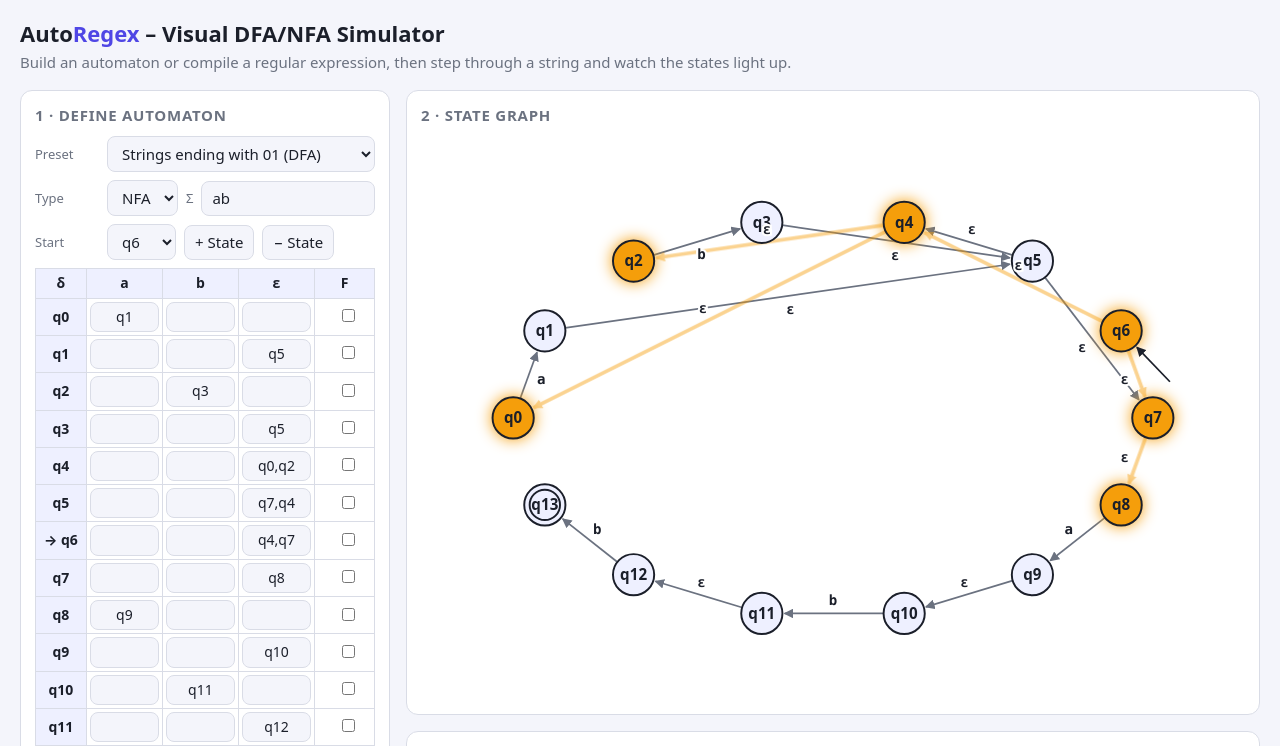
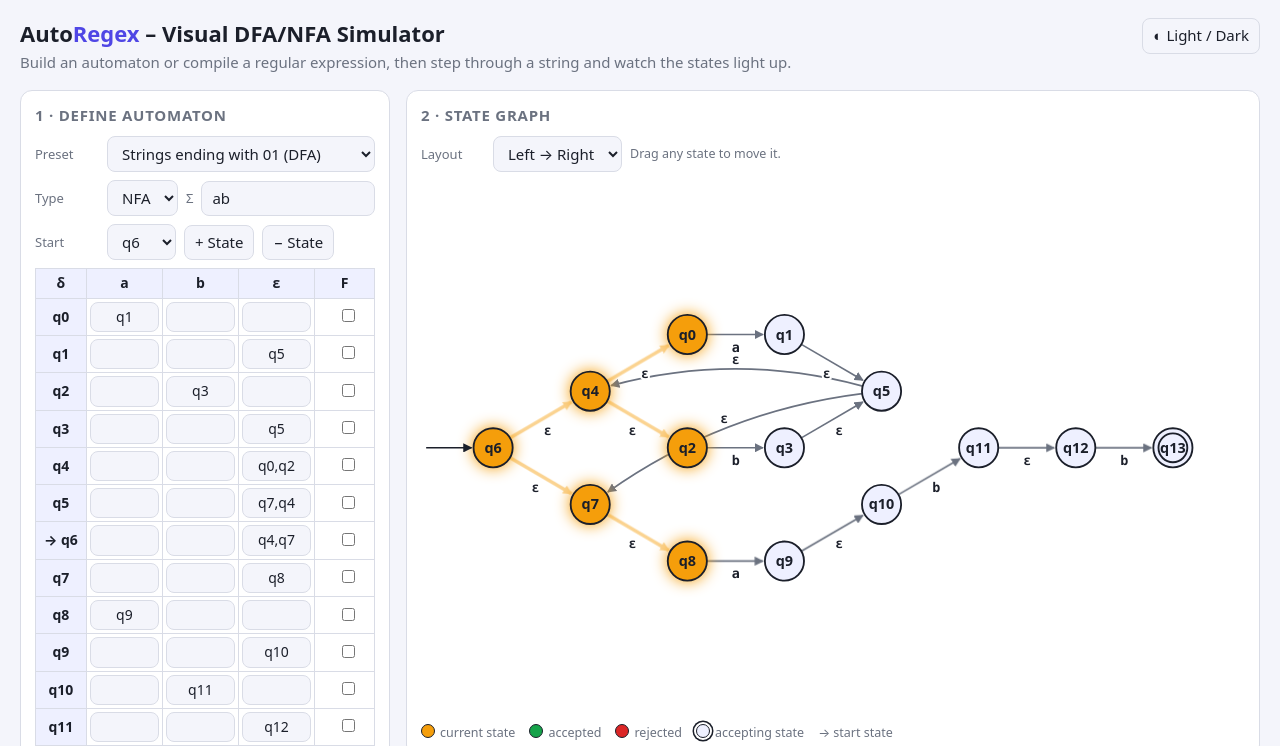
Before and after one commit to kishore122006/autoregex, a plain HTML site: page index.html in a window 1280 px wide. Both pictures are taken after a click on the button "Build". Shown: the top 746 px of the page. Drawn offline with Linux system fonts and the light colour scheme.

Commit message:
Add files via upload

```diff
--- a/index.html
+++ b/index.html
@@ -41,6 +41,17 @@ svg{width:100%;height:auto;display:block}
 .e{fill:none;stroke:var(--mut);stroke-width:1.6}
 .e.hot{stroke:var(--hot);stroke-width:3.4;animation:pulse .7s ease-in-out infinite alternate}
 @keyframes pulse{from{opacity:.45}to{opacity:1}}
+.e{transition:stroke .25s,stroke-width .25s}
+.node{cursor:grab;touch-action:none}
+.node:active{cursor:grabbing}
+.banner{transition:background .3s,border-color .3s}
+.banner.ok,.banner.no{animation:pop .45s ease-out}
+@keyframes pop{from{transform:scale(.95);opacity:0}to{transform:scale(1);opacity:1}}
+@keyframes hop{from{transform:translateY(-14px)}to{transform:translateY(-3px)}}
+.tape span.cur{animation:hop .3s ease-out}
+.legend{display:flex;gap:14px;flex-wrap:wrap;font-size:12.5px;color:var(--mut);margin-top:8px}
+.legend i{display:inline-block;width:12px;height:12px;border-radius:50%;margin-right:5px;vertical-align:-1px;border:1.5px solid var(--tx);background:var(--st)}
+.legend i.dbl{box-shadow:0 0 0 2px var(--card),0 0 0 3.5px var(--tx)}
 .lb{font:600 13px ui-monospace,Menlo,monospace;fill:var(--tx);text-anchor:middle;paint-order:stroke;stroke:var(--card);stroke-width:4px}
 .tape{display:flex;gap:5px;flex-wrap:wrap;margin:10px 0;min-height:44px}
 .tape span{width:36px;height:42px;display:grid;place-items:center;border:1px solid var(--bd);border-radius:6px;font:600 18px ui-monospace,Menlo,monospace;transition:.2s}
@@ -55,6 +66,7 @@ svg{width:100%;height:auto;display:block}
 </head>
 <body>
 <header>
+  <button id="theme" style="float:right">◐ Light / Dark</button>
   <h1>Auto<span>Regex</span> – Visual DFA/NFA Simulator</h1>
   <p>Build an automaton or compile a regular expression, then step through a string and watch the states light up.</p>
 </header>
@@ -79,7 +91,10 @@ svg{width:100%;height:auto;display:block}
     </div>
   </aside>
   <main>
-    <div class="card"><h2>2 · State graph</h2><svg id="g" viewBox="0 0 760 520"></svg></div>
+    <div class="card"><h2>2 · State graph</h2>
+      <div class="row"><label>Layout</label><select id="lay"><option value="circle">Circle</option><option value="lr">Left → Right</option></select><span class="hint" style="margin:0">Drag any state to move it.</span></div>
+      <svg id="g" viewBox="0 0 760 520"></svg>
+      <div class="legend"><span><i style="background:var(--hot)"></i>current state</span><span><i style="background:var(--ok)"></i>accepted</span><span><i style="background:var(--no)"></i>rejected</span><span><i class="dbl"></i>accepting state</span><span>→ start state</span></div></div>
     <div class="card">
       <h2>3 · Run a string</h2>
       <div class="row"><input type="text" id="inp" class="grow" placeholder="e.g. 100101" autocomplete="off" spellcheck="false">
@@ -100,11 +115,12 @@ const PRE=[
  {n:'Strings ending with ab (NFA)',m:'NFA',a:'ab',s:['q0','q1','q2'],st:'q0',f:['q2'],t:'aabab',d:{'q0,a':'q0,q1','q0,b':'q0','q1,b':'q2'}},
  {n:'a*b* with ε-move (ε-NFA)',m:'NFA',a:'ab',s:['q0','q1'],st:'q0',f:['q1'],t:'aabb',d:{'q0,a':'q0','q0,ε':'q1','q1,b':'q1'}}
 ];
-let M,steps=[],pos=0,W=[],timer=null;
+let M,steps=[],pos=0,W=[],timer=null,POS={},LAYOUT='circle',LA=[],VW=760,VH=520,drag=null;
 const cols=()=>[...M.alpha,...(M.mode==='NFA'?[EPS]:[])];
 const fmt=s=>s.size?'{'+[...s].join(', ')+'}':'∅';
 
 function loadPreset(p){
+  POS={};LAYOUT='circle';$('lay').value='circle';
   M={mode:p.m,alpha:p.a.split(''),states:[...p.s],start:p.st,finals:new Set(p.f),d:{}};
   p.s.forEach(s=>M.d[s]={});
   for(const k in p.d){const [s,a]=k.split(',');M.d[s][a]=p.d[k].split(',')}
@@ -149,7 +165,7 @@ $('del').onclick=()=>{
   if(M.start===s)M.start=M.states[0];fullRender();
 };
 $('save').onclick=()=>{try{localStorage.setItem('autoregex',JSON.stringify({...M,finals:[...M.finals]}))}catch(e){}};
-$('loadb').onclick=()=>{try{const j=JSON.parse(localStorage.getItem('autoregex'));if(j){j.finals=new Set(j.finals);M=j;fullRender()}}catch(e){}};
+$('loadb').onclick=()=>{try{const j=JSON.parse(localStorage.getItem('autoregex'));if(j){j.finals=new Set(j.finals);M=j;POS={};fullRender()}}catch(e){}};
 
 /* ---------- Regex -> NFA (Thompson construction) ---------- */
 function regexToNFA(src){
@@ -183,17 +199,35 @@ function regexToNFA(src){
   return{mode:'NFA',alpha:[...new Set(tr.map(t=>t[1]).filter(c=>c!==EPS))].sort(),states:st,start:'q'+f.s,finals:new Set(['q'+f.e]),d};
 }
 $('rb').onclick=()=>{
-  try{const r=$('re').value.trim();if(!r)throw Error('Enter a regular expression');M=regexToNFA(r);$('err').textContent='';fullRender()}
+  try{const r=$('re').value.trim();if(!r)throw Error('Enter a regular expression');M=regexToNFA(r);POS={};LAYOUT='lr';$('lay').value='lr';$('err').textContent='';fullRender()}
   catch(e){$('err').textContent=e.message}
 };
 
 /* ---------- Graph drawing ---------- */
+function layout(){
+  const n=M.states.length,P={},dp={};
+  if(LAYOUT==='lr'){
+    const q=[M.start];dp[M.start]=0;
+    for(let i=0;i<q.length;i++){const s=q[i];for(const a of cols())for(const t of(M.d[s]&&M.d[s][a])||[])if(!(t in dp)&&M.states.includes(t)){dp[t]=dp[s]+1;q.push(t)}}
+    let mx=Math.max(0,...Object.values(dp));
+    M.states.forEach(s=>{if(!(s in dp))dp[s]=mx+1});
+    mx=Math.max(...Object.values(dp));
+    VW=Math.max(760,(mx+1)*90+80);VH=520;
+    const col={};M.states.forEach(s=>(col[dp[s]]=col[dp[s]]||[]).push(s));
+    for(const d in col){const k=col[d].length,gap=Math.min(110,420/k);col[d].forEach((s,i)=>P[s]=[70+d*(VW-140)/(mx||1),VH/2+(i-(k-1)/2)*gap])}
+  }else{
+    VW=760;VH=520;
+    M.states.forEach((s,i)=>{const a=Math.PI+2*Math.PI*i/n;P[s]=n===1?[380,260]:[380+295*Math.cos(a),260+185*Math.sin(a)]});
+  }
+  for(const s in POS)if(P[s])P[s]=POS[s];
+  return{P,dp};
+}
 const unit=(x,y)=>{const l=Math.hypot(x,y)||1;return[x/l,y/l]};
 const rot=(x,y,a)=>[x*Math.cos(a)-y*Math.sin(a),x*Math.sin(a)+y*Math.cos(a)];
 const f2=a=>a.map(v=>v.toFixed(1)).join(',');
 function draw(active=new Set(),hot=[],v=null){
-  const n=M.states.length,cx=380,cy=260,R=n>12?19:26,P={};
-  M.states.forEach((s,i)=>{const a=Math.PI+2*Math.PI*i/n;P[s]=n===1?[cx,cy]:[cx+295*Math.cos(a),cy+185*Math.sin(a)]});
+  LA=[active,hot,v];
+  const n=M.states.length,cx=380,cy=260,R=n>12?19:26,{P,dp}=layout(),LR=LAYOUT==='lr';
   const grp={},hs=new Set(hot.map(e=>e[0]+'|'+e[1]));
   for(const s of M.states)for(const a of cols())for(const t of(M.d[s]&&M.d[s][a])||[])
     if(P[t]){const k=s+'|'+t;(grp[k]=grp[k]||{s,t,l:[]}).l.push(a)}
@@ -201,11 +235,11 @@ function draw(active=new Set(),hot=[],v=null){
   for(const g of Object.values(grp)){
     const [x1,y1]=P[g.s],[x2,y2]=P[g.t],cls='e'+(hs.has(g.s+'|'+g.t)?' hot':''),txt=esc(g.l.sort().join(','));
     if(g.s===g.t){
-      const [ux,uy]=n===1?[0,-1]:unit(x1-cx,y1-cy),a1=rot(ux,uy,-.55),a2=rot(ux,uy,.55);
+      const [ux,uy]=(n===1||LR)?[0,-1]:unit(x1-cx,y1-cy),a1=rot(ux,uy,-.55),a2=rot(ux,uy,.55);
       o+=`<path class="${cls}" marker-end="url(#ar)" d="M${f2([x1+a1[0]*R,y1+a1[1]*R])} C${f2([x1+a1[0]*(R+62),y1+a1[1]*(R+62)])} ${f2([x1+a2[0]*(R+62),y1+a2[1]*(R+62)])} ${f2([x1+a2[0]*(R+2),y1+a2[1]*(R+2)])}"/>`;
       lab+=`<text class="lb" x="${x1+ux*(R+54)}" y="${y1+uy*(R+54)}" dy=".35em">${txt}</text>`;
     }else{
-      const [nx,ny]=unit(-(y2-y1),x2-x1),cv=grp[g.t+'|'+g.s]?38:0,c=[(x1+x2)/2+nx*cv,(y1+y2)/2+ny*cv];
+      const [nx,ny]=unit(-(y2-y1),x2-x1),cv=(grp[g.t+'|'+g.s]||(LR&&dp[g.t]<=dp[g.s]))?38:0,c=[(x1+x2)/2+nx*cv,(y1+y2)/2+ny*cv];
       const u1=unit(c[0]-x1,c[1]-y1),u2=unit(c[0]-x2,c[1]-y2);
       o+=`<path class="${cls}" marker-end="url(#ar)" d="M${f2([x1+u1[0]*R,y1+u1[1]*R])} Q${f2(c)} ${f2([x2+u2[0]*(R+2),y2+u2[1]*(R+2)])}"/>`;
       lab+=`<text class="lb" x="${(.25*x1+.5*c[0]+.25*x2+nx*12).toFixed(1)}" y="${(.25*y1+.5*c[1]+.25*y2+ny*12).toFixed(1)}" dy=".35em">${txt}</text>`;
@@ -214,13 +248,13 @@ function draw(active=new Set(),hot=[],v=null){
   for(const s of M.states){
     const [x,y]=P[s];let cl='node';
     if(active.has(s))cl+=v?(v==='ok'?' ok':' no'):' on';
-    o+=`<g class="${cl}"><circle cx="${x}" cy="${y}" r="${R}"/>${M.finals.has(s)?`<circle class="in" cx="${x}" cy="${y}" r="${R-5}"/>`:''}<text x="${x}" y="${y}" dy=".35em">${esc(s)}</text></g>`;
+    o+=`<g class="${cl}" data-s="${esc(s)}"><circle cx="${x}" cy="${y}" r="${R}"/>${M.finals.has(s)?`<circle class="in" cx="${x}" cy="${y}" r="${R-5}"/>`:''}<text x="${x}" y="${y}" dy=".35em">${esc(s)}</text></g>`;
     if(s===M.start){
-      const [ux,uy]=n===1?[-1,0]:rot(...unit(x-cx,y-cy),1.1);
+      const [ux,uy]=(n===1||LR)?[-1,0]:rot(...unit(x-cx,y-cy),1.1);
       o+=`<line class="e" style="stroke:var(--tx)" marker-end="url(#ar)" x1="${x+ux*(R+46)}" y1="${y+uy*(R+46)}" x2="${x+ux*(R+2)}" y2="${y+uy*(R+2)}"/>`;
     }
   }
-  $('g').innerHTML=o+lab;
+  $('g').setAttribute('viewBox',`0 0 ${VW} ${VH}`);$('g').innerHTML=o+lab;
 }
 
 /* ---------- Simulation ---------- */
@@ -271,6 +305,12 @@ $('run').onclick=()=>{
   if(!$('next').disabled)timer=setInterval(next,750);
 };
 $('inp').oninput=resetSim;
+$('lay').onchange=()=>{LAYOUT=$('lay').value;POS={};resetSim()};
+$('theme').onclick=()=>{const r=document.documentElement,dk=r.dataset.theme?r.dataset.theme==='dark':matchMedia('(prefers-color-scheme:dark)').matches;r.dataset.theme=dk?'light':'dark'};
+const svgEl=$('g');
+svgEl.addEventListener('pointerdown',e=>{const n=e.target.closest('.node');if(!n)return;drag=n.dataset.s;svgEl.setPointerCapture(e.pointerId);e.preventDefault()});
+svgEl.addEventListener('pointermove',e=>{if(!drag)return;const pt=svgEl.createSVGPoint();pt.x=e.clientX;pt.y=e.clientY;const q=pt.matrixTransform(svgEl.getScreenCTM().inverse());POS[drag]=[Math.min(VW-25,Math.max(25,q.x)),Math.min(VH-25,Math.max(25,q.y))];draw(...LA)});
+svgEl.addEventListener('pointerup',()=>{drag=null});
 loadPreset(PRE[0]);
 </script>
 </body>
```
